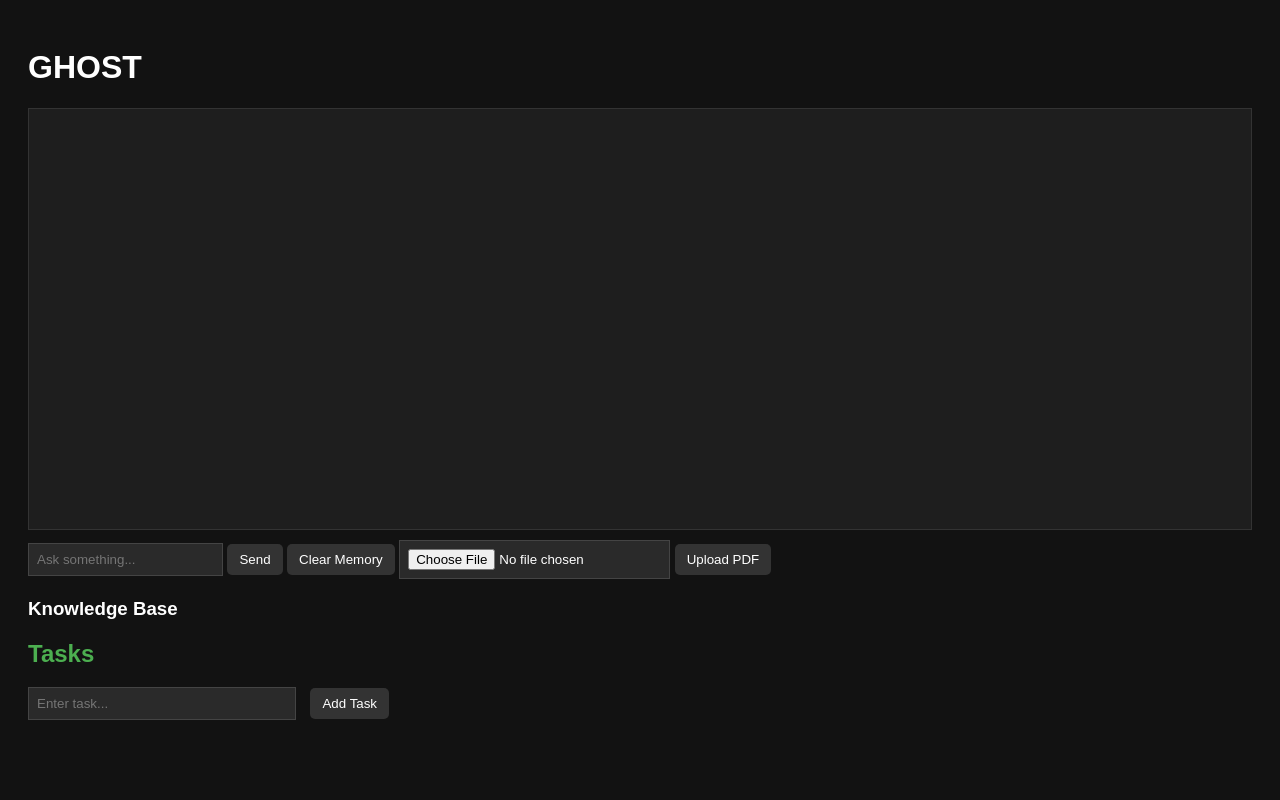
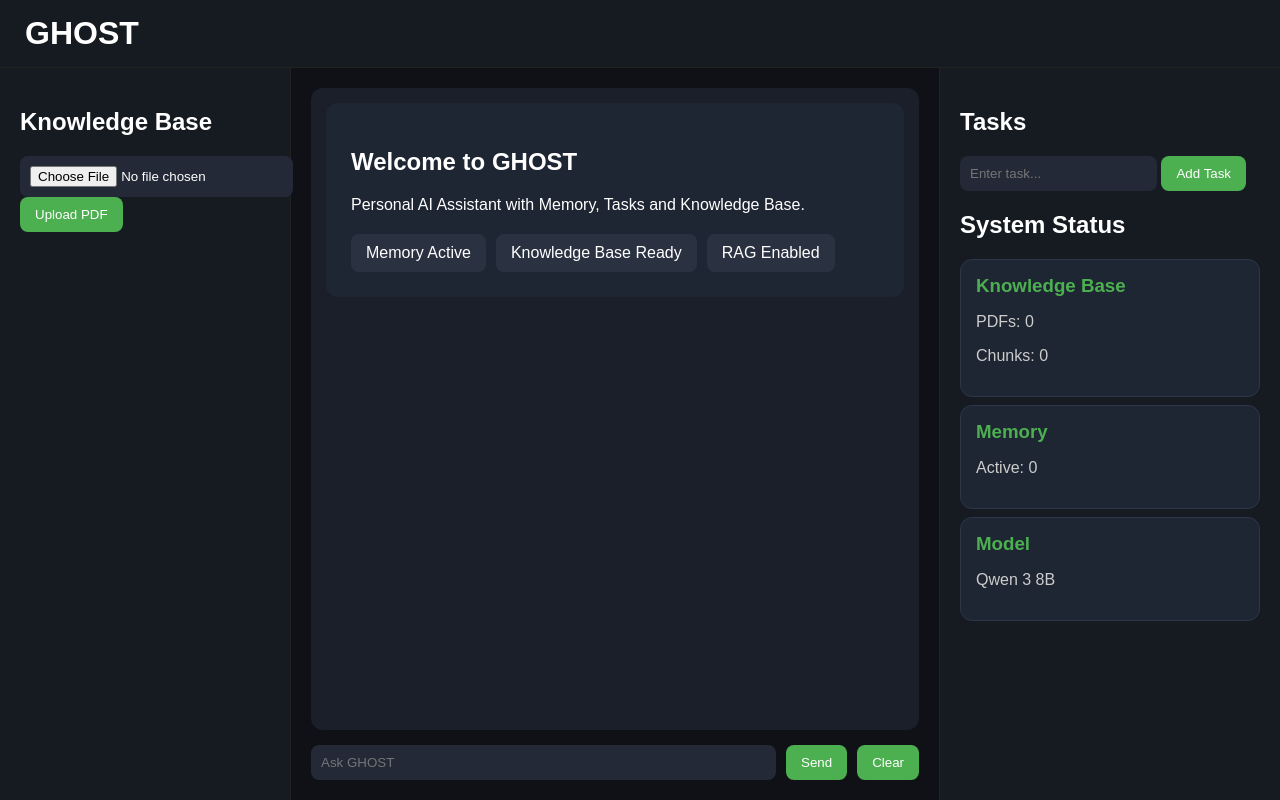
Before and after one commit to vishnuvinod001/GHOST, a FastAPI app: page / in a window 1280 px wide. Run offline with FastAPI, Linux system fonts and the light colour scheme; data that the repository does not hold is empty.

Commit message:
Redesign GHOST dashboard UI and add live system statistics

```diff
--- a/main.py
+++ b/main.py
@@ -702,3 +702,37 @@ def delete_task(task_id: TaskID):
     return {
         "message" : "Task Deleted"
     }
+
+# ==============================================================
+# OTHER API ROUTES
+# ==============================================================
+
+@app.get("/stats")
+def get_stats():
+
+    local_cursor = conn.cursor()
+
+    local_cursor.execute("""
+                         SELECT COUNT(DISTINCT source)
+                         FROM chunks
+                         """)
+    pdf_count = local_cursor.fetchone()[0]
+
+    local_cursor.execute("""
+                         SELECT COUNT(*)
+                         FROM chunks
+                         """)
+    chunk_count = local_cursor.fetchone()[0]
+    print("Chunk count:", chunk_count)
+
+    local_cursor.execute("""
+                         SELECT COUNT(*)
+                         FROM tasks
+                         """)
+    task_count = local_cursor.fetchone()[0]
+
+    return {
+        "pdf_count" : pdf_count,
+        "chunk_count" : chunk_count,
+        "task_count" : task_count
+    }
--- a/static/script.js
+++ b/static/script.js
@@ -82,12 +82,12 @@ async function uploadPDF() {
   const data = await response.json();
 
   loadDocuments();
+  await loadStats();
 
   alert(data.message);
 }
 
 async function loadDocuments() {
-
   const response = await fetch("/documents");
   const documents = await response.json();
 
@@ -155,7 +155,8 @@ async function addTask() {
   const data = await response.json();
   console.log(data);
 
-  loadTasks();
+  await loadTasks();
+  await loadStats();
   taskInput.value = "";
 }
 
@@ -172,7 +173,7 @@ async function completeTask(id) {
 
   const data = await response.json();
   console.log(data);
-  loadTasks();
+  await loadTasks();
 }
 
 async function deleteTask(id) {
@@ -188,6 +189,22 @@ async function deleteTask(id) {
 
   const data = await response.json();
   console.log(data);
+
+  await loadTasks();
+  await loadStats();
+}
+
+async function loadStats() {
+
+  const response = await fetch("/stats");
+  const stats = await response.json();
+
+  document.getElementById("pdf-count").innerText = stats.pdf_count;
+
+  document.getElementById("chunk-count").innerText = stats.chunk_count;
+
+  document.getElementById("task-count").innerText = stats.task_count;
 }
 loadTasks();
+loadStats();
 loadDocuments();
--- a/static/style.css
+++ b/static/style.css
@@ -1,88 +1,153 @@
-body {
-  font-family: Arial, sans-serif;
-  padding: 20px;
-  background-color: #121212;
-  color: white;
+body{
+    margin:0;
+    background:#0f1117;
+    color:white;
+    font-family:Arial,sans-serif;
 }
 
-#chat-box {
-  height: 400px;
-  border: 1px solid #333;
-  background-color: #1e1e1e;
-  overflow-y: auto;
-  padding: 10px;
-  margin-bottom: 10px;
+.app{
+    height:100vh;
+    display:flex;
+    flex-direction:column;
 }
 
-.user-message {
-  background: #4caf50;
-  color: white;
-  padding: 10px;
-  margin: 10px;
-  border-radius: 10px;
-  width: fit-content;
-  margin-left: auto;
+.topbar{
+    padding:15px 25px;
+    border-bottom:1px solid #222;
+    background:#161b22;
 }
 
-.ai-message {
-  background: #333;
-  color: white;
-  padding: 10px;
-  margin: 10px;
-  border-radius: 10px;
-  width: fit-content;
-  max-width: 80%;
-  white-space: pre-wrap;
+.topbar h1{
+    margin:0;
 }
 
-input {
-  background-color: #2a2a2a;
-  color: white;
-  border: 1px solid #444;
-  padding: 8px;
+.main-layout{
+    flex:1;
+    display:flex;
+    overflow:hidden;
 }
 
-button {
-  background-color: #333;
-  color: white;
-  border: none;
-  padding: 8px 12px;
-  cursor: pointer;
-  border-radius: 5px;
+.sidebar-left{
+    width:250px;
+    padding:20px;
+    border-right:1px solid #222;
+    background:#161b22;
 }
 
-button:hover {
-  background-color: #444;
+.sidebar-right{
+    width:300px;
+    padding:20px;
+    border-left:1px solid #222;
+    background:#161b22;
 }
 
-h1 {
-  color: #ffffff;
+.chat-section{
+    flex:1;
+    display:flex;
+    flex-direction:column;
+    padding:20px;
 }
 
-.task-item {
-  background: #1e1e1e;
-  border: 1px solid #333;
-  padding: 12px;
-  margin-bottom: 10px;
-  border-radius: 10px;
-  transition: 0.2s;
+#chat-box{
+    flex:1;
+    overflow-y:auto;
+    background:#1a1f29;
+    border-radius:12px;
+    padding:15px;
 }
 
-.task-item:hover {
-  border-color: #4caf50;
-  transform: translateY(-2px);
+.chat-input{
+    display:flex;
+    gap:10px;
+    margin-top:15px;
 }
 
-#task-input {
-  width: 250px;
-  margin-right: 10px;
+.chat-input input{
+    flex:1;
 }
 
-#task-list {
-  margin-top: 15px;
-  margin-bottom: 15px;
+input{
+    background:#232936;
+    color:white;
+    border:none;
+    border-radius:8px;
+    padding:10px;
 }
 
-h2 {
+button{
+    background:#4caf50;
+    color:white;
+    border:none;
+    border-radius:8px;
+    padding:10px 15px;
+    cursor:pointer;
+}
+
+button:hover{
+    opacity:0.9;
+}
+
+.user-message{
+    background:#4caf50;
+    padding:10px;
+    border-radius:10px;
+    width:fit-content;
+    margin-left:auto;
+    margin-bottom:10px;
+}
+
+.ai-message{
+    background:#2a3242;
+    padding:10px;
+    border-radius:10px;
+    margin-bottom:10px;
+    max-width:80%;
+    white-space:pre-wrap;
+}
+
+.task-item{
+    background:#1f2633;
+    padding:10px;
+    margin-bottom:10px;
+    border-radius:10px;
+}
+
+#pdf-list{
+    margin-top:15px;
+}
+
+.stat-card {
+  background: #1f2633;
+  padding: 15px;
+  border-radius: 12px;
+  margin-top: 15px;
+  border: 1px solid #2d3748;
+}
+
+.stat-card h3{
+  margin: 0;
   color: #4caf50;
 }
+
+.stat-card{
+  margin-top: 8px;
+  color: #ccc;
+}
+
+.welcome-card{
+  background: #1f2633;
+  padding: 25px;
+  border-radius: 12px;
+}
+
+.quick-stats{
+  display: flex;
+  gap: 10px;
+  margin-top: 20px;
+}
+
+.mini-card{
+  background: #2a3242;
+  padding: 10px 15px;
+  border-radius: 8px;
+}
--- a/templates/index.html
+++ b/templates/index.html
@@ -1,49 +1,118 @@
 <!DOCTYPE html>
 <html lang="en">
+
 <head>
     <meta charset="UTF-8">
     <meta name="viewport" content="width=device-width, initial-scale=1.0">
     <title>GHOST</title>
     <link rel="stylesheet" href="/static/style.css">
 </head>
+
 <body>
     <div class="container">
-        <h1>GHOST </h1>
+        <div class="app">
+            <div class="topbar">
+                <h1>GHOST</h1>
+            </div>
 
-        <div id="chat-box"></div>
+            <div class="main-layout">
 
-        <input
-            type="text" id="message" placeholder="Ask something..."
-        >
+                <div class="sidebar-left">
+
+                    <h2>Knowledge Base</h2>
+
+                    <input type="file" id="pdfFile">
+
+                    <button onclick="uploadPDF()">
+                        Upload PDF
+                    </button>
+
+                    <div id="pdf-list">
+                        No PDFs uploaded
+                    </div>
+
+                </div>
+
+                <div class="chat-section">
+
+                    <div id="chat-box">
+                        <div class="welcome-card">
+                            <h2>Welcome to GHOST</h2>
+
+                            <p>
+                                Personal AI Assistant with Memory,
+                                Tasks and Knowledge Base.
+                            </p>
+
+                            <div class="quick-stats">
+
+                                <div class="mini-card">
+                                    Memory Active
+                                </div>
+
+                                <div class="mini-card">
+                                    Knowledge Base Ready
+                                </div>
+
+                                <div class="mini-card">
+                                    RAG Enabled
+                                </div>
+
+                            </div>
+                        </div>
+                    </div>
+
+                    <div class="chat-input">
+                        <input type="text" id="message" placeholder="Ask GHOST">
 
                         <button onclick="sendMessage()">
                             Send
                         </button>
 
                         <button onclick="clearMemory()">
-            Clear Memory
+                            Clear
                         </button>
-
-        <input type="file" id = "pdfFile">
-
-        <button onclick="uploadPDF()">
-            Upload PDF
-        </button>
-
-        <h3>Knowledge Base</h3>
-
-        <div id = "pdf-list">
-            No PDFs uploaded
                     </div>
 
+                </div>
+
+                <div class="sidebar-right">
+
                     <h2>Tasks</h2>
+
                     <div id="task-list"></div>
 
                     <input type="text" id="task-input" placeholder="Enter task...">
 
-        <button onclick="addTask()">Add Task</button>
+                    <button onclick="addTask()">
+                        Add Task
+                    </button>
+
+
+                    <h2>System Status</h2>
+
+                    <div class="stat-card">
+                        <h3>Knowledge Base</h3>
+                        <p>PDFs: <span id="pdf-count">0</span></p>
+                        <p>Chunks: <span id="chunk-count">0</span></p>
+                    </div>
+
+                    <div class="stat-card">
+                        <h3>Memory</h3>
+                        <p>Active: <span id="task_count">0</span></p>
+                    </div>
+
+                    <div class="stat-card">
+                        <h3>Model</h3>
+                        <p>Qwen 3 8B</p>
+                    </div>
+
+                </div>
+            </div>
+        </div>
     </div>
 
     <script src="/static/script.js"></script>
 </body>
+
 </html>
```
Lines whose indentation alone changed are shown as unchanged.
